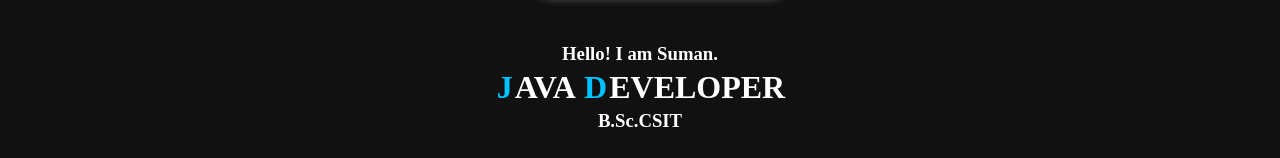
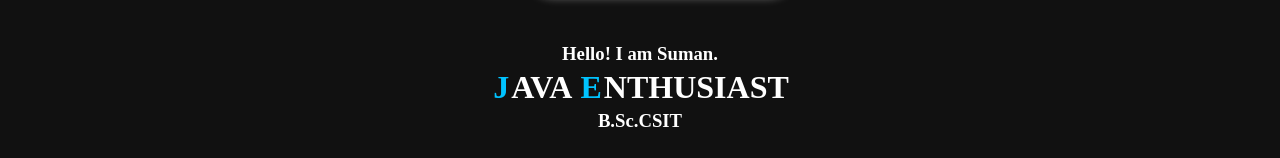
Before and after one commit to sumanbisunkhe/intro, a plain HTML site: page index.html in a window 1280 px wide. Shown: the part 368-526 px from the top of the page. Drawn offline with Linux system fonts and the light colour scheme.

Commit message:
Committed

```diff
--- a/index.html
+++ b/index.html
@@ -28,7 +28,7 @@
 
         <div class="intro">
             <h3>Hello! I am Suman.</h3>
-            <h1 > <b style="color: #00c3ff;">J</b>AVA <b style="color: #00c3ff;">D</b>EVELOPER</h1>
+            <h1 > <b style="color: #00c3ff;">J</b>AVA <b style="color: #00c3ff;">E</b>NTHUSIAST</h1>
             <h3>B.Sc.CSIT </h3>
         </div>
 
```
